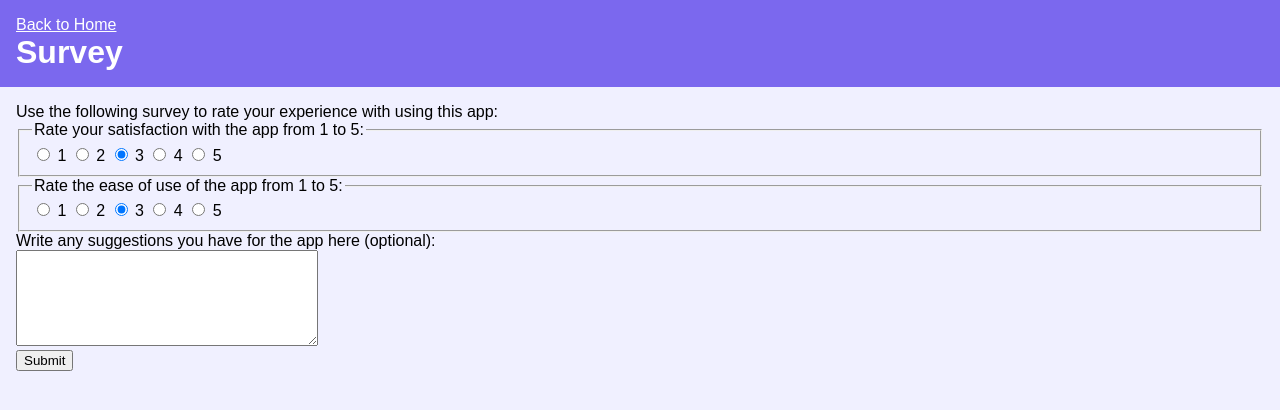
After one commit to william-summerrise/business-intelligence-app, a Flask app: page /survey in a window 1280 px wide. The commit adds this page. Shown: the top 410 px of the page. Run offline with Flask 3, Linux system fonts and the light colour scheme.

Commit message:
add survey form

```diff
--- a/app.py
+++ b/app.py
@@ -132,3 +132,15 @@ def dashboard():
             })
 
     return render_template('dashboard.html', usage_data=usage_data, engagement_data=engagement_data)
+
+@app.route('/survey', methods=['GET', 'POST'])
+def survey():
+    feedback = None
+    if request.method == 'POST':
+        print('Got survey data:')
+        print('Satisfaction - ' + request.form['satisfaction'])
+        print('Ease of Use - ' + request.form['ease'])
+        print('Suggestions - ' + request.form['suggestions'])
+        feedback = 'Thank you for taking the survey! Your feedback is appreciated.'
+
+    return render_template('survey.html', feedback=feedback)
--- a/templates/index.html
+++ b/templates/index.html
@@ -10,5 +10,6 @@
         <li><a href="{{ url_for('log_engagement') }}">Log Engagement</a></li>
         <li><a href="{{ url_for('summary') }}">Summary</a></li>
         <li><a href="{{ url_for('dashboard') }}">Dashboard</a></li>
+        <li><a href="{{ url_for('survey') }}">Survey</a></li>
     </ul>
 {% endblock %}
--- /dev/null
+++ b/templates/survey.html
@@ -0,0 +1,42 @@
+{% extends "layout/sub_base.html" %}
+
+{% block title %}
+    Survey
+{% endblock %}
+
+{% block main %}
+    {% if feedback %}
+        <strong>{{ feedback }}</strong>
+    {% else %}
+        Use the following survey to rate your experience with using this app:
+    {% endif %}
+
+    <form method="post">
+        {% macro rate_scale(caption, name, size=5, default=None) %}
+            {% set default = (size // 2) + 1 if default is none %}
+            <fieldset>
+                <legend>{{ caption }}</legend>
+
+                {% for i in range(1, size + 1) %}
+                    <label>
+                        <input type="radio" name="{{ name }}" value="{{ i }}" required {{ 'checked' if i == default }} />
+                        {{ i }}
+                    </label>
+                {% endfor %}
+            </fieldset>
+        {% endmacro %}
+
+        {{ rate_scale('Rate your satisfaction with the app from 1 to 5:', 'satisfaction') }}
+        {{ rate_scale('Rate the ease of use of the app from 1 to 5:', 'ease') }}
+
+        <label>
+            Write any suggestions you have for the app here (optional):
+            <br aria-hidden="true" />
+            <textarea name="suggestions" rows="6" cols="35"></textarea>
+        </label>
+
+        <br aria-hidden="true" />
+
+        <input type="submit">
+    </form>
+{% endblock %}
```
